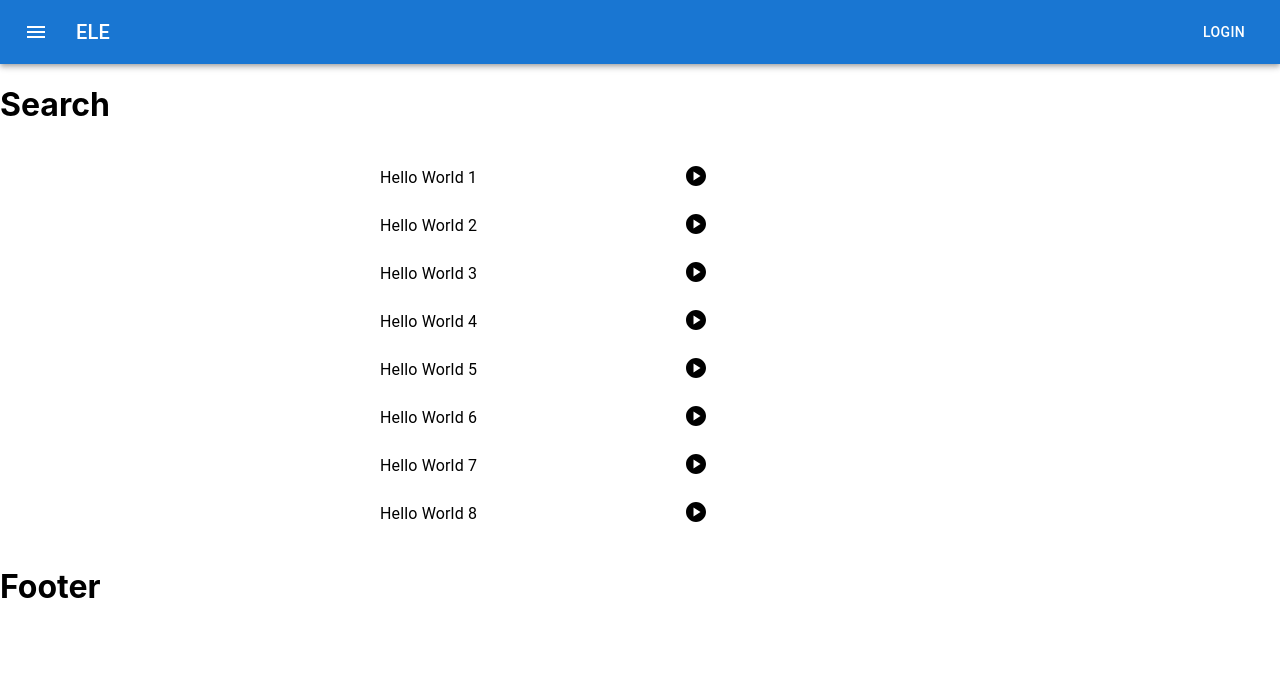
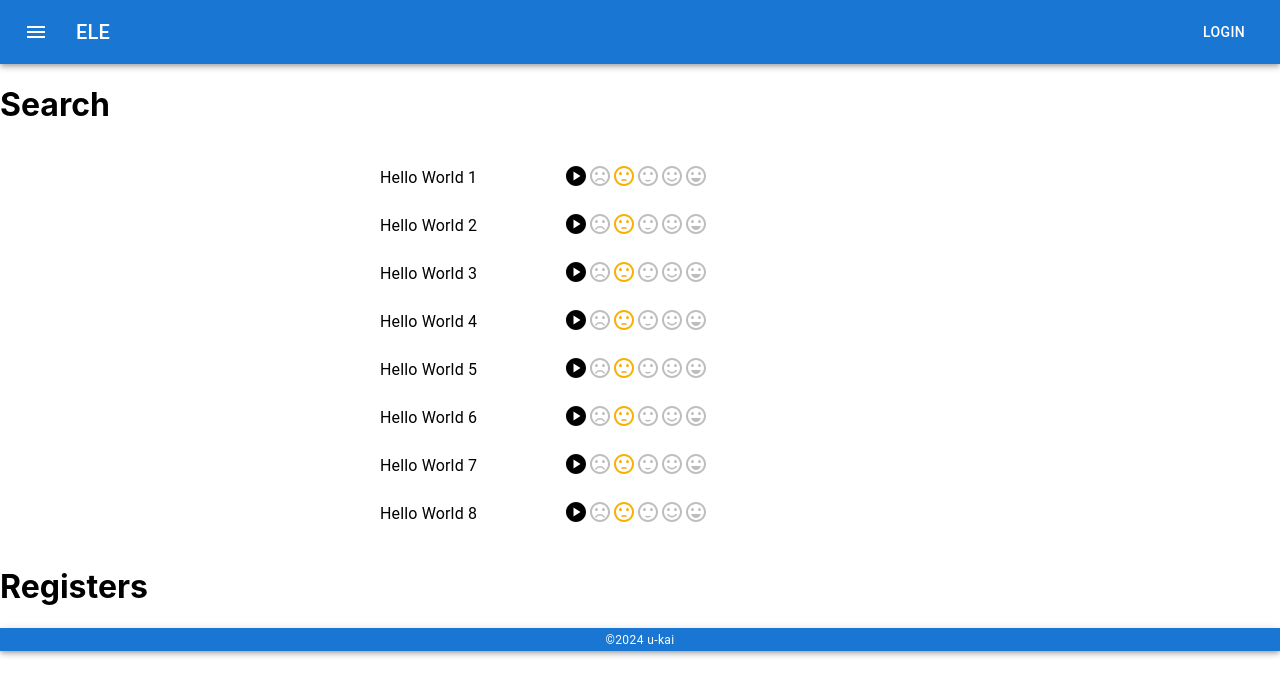
Before and after one commit to u-kai/home-k8s-app, a React (Create React App) app in the folder frontend/: page / in a window 1280 px wide. Shown: the top 696 px of the page. Built offline with nearby package versions, Linux system fonts and the light colour scheme.

Commit message:
add niconiko

```diff
--- a/frontend/src/App.tsx
+++ b/frontend/src/App.tsx
@@ -3,17 +3,17 @@ import "./App.css";
 import { Footer } from "./components/Footer";
 import { Header } from "./components/Header";
 import { List } from "./components/List";
+import { Registers } from "./components/Registers";
 import { Search } from "./components/Search";
 
 function App() {
-  const [text, setText] = React.useState("");
-
   return (
     <>
       <Header />
       <Search />
       <List></List>
-      <Footer></Footer>
+      <Registers></Registers>
+      <Footer />
     </>
   );
 }
--- /dev/null
+++ b/frontend/src/components/Footer/elements/Footer.tsx
@@ -0,0 +1,19 @@
+import React from "react";
+import AppBar from "@mui/material/AppBar";
+import Container from "@mui/material/Container";
+import Box from "@mui/material/Box";
+import Typography from "@mui/material/Typography";
+
+export const AppFooter = () => {
+  return (
+    <>
+      <AppBar component="footer" position="sticky">
+        <Container maxWidth="md">
+          <Box sx={{ textAlign: "center" }}>
+            <Typography variant="caption">©2024 u-kai</Typography>
+          </Box>
+        </Container>
+      </AppBar>
+    </>
+  );
+};
--- a/frontend/src/components/Footer/index.tsx
+++ b/frontend/src/components/Footer/index.tsx
@@ -1,9 +1,6 @@
 import React from "react";
+import { AppFooter } from "./elements/Footer";
 
 export const Footer = () => {
-  return (
-    <div>
-      <h1>Footer</h1>
-    </div>
-  );
+  return <AppFooter></AppFooter>;
 };
--- /dev/null
+++ b/frontend/src/components/List/elements/Items/Rates.tsx
@@ -0,0 +1,51 @@
+import * as React from "react";
+import Rating, { IconContainerProps } from "@mui/material/Rating";
+import SentimentVeryDissatisfiedIcon from "@mui/icons-material/SentimentVeryDissatisfied";
+import SentimentDissatisfiedIcon from "@mui/icons-material/SentimentDissatisfied";
+import SentimentSatisfiedIcon from "@mui/icons-material/SentimentSatisfied";
+import SentimentSatisfiedAltIcon from "@mui/icons-material/SentimentSatisfiedAltOutlined";
+import SentimentVerySatisfiedIcon from "@mui/icons-material/SentimentVerySatisfied";
+
+const customIcons: {
+  [index: string]: {
+    icon: React.ReactElement;
+    label: string;
+  };
+} = {
+  1: {
+    icon: <SentimentVeryDissatisfiedIcon />,
+    label: "Very Dissatisfied",
+  },
+  2: {
+    icon: <SentimentDissatisfiedIcon />,
+    label: "Dissatisfied",
+  },
+  3: {
+    icon: <SentimentSatisfiedIcon />,
+    label: "Neutral",
+  },
+  4: {
+    icon: <SentimentSatisfiedAltIcon />,
+    label: "Satisfied",
+  },
+  5: {
+    icon: <SentimentVerySatisfiedIcon />,
+    label: "Very Satisfied",
+  },
+};
+
+function IconContainer(props: IconContainerProps) {
+  const { value, ...other } = props;
+  return <span {...other}>{customIcons[value].icon}</span>;
+}
+
+export const Rates = () => {
+  return (
+    <Rating
+      name="highlight-selected-only"
+      defaultValue={2}
+      IconContainerComponent={IconContainer}
+      highlightSelectedOnly
+    />
+  );
+};
--- a/frontend/src/components/List/elements/Items/WordLine.tsx
+++ b/frontend/src/components/List/elements/Items/WordLine.tsx
@@ -6,6 +6,7 @@ import {
 } from "@mui/material";
 import React from "react";
 import PlayCircleIcon from "@mui/icons-material/PlayCircle";
+import { Rates } from "./Rates";
 
 export type WordLineProps = {
   word: string;
@@ -21,7 +22,12 @@ const speak = (word: string) => {
 export const WordLine = (props: WordLineProps) => {
   return (
     <ListItem
-      secondaryAction={<PlayCircleIcon onClick={() => speak(props.word)} />}
+      secondaryAction={
+        <>
+          <PlayCircleIcon onClick={() => speak(props.word)} />
+          <Rates />
+        </>
+      }
     >
       <ListItemText primary={props.word} />
     </ListItem>
```
